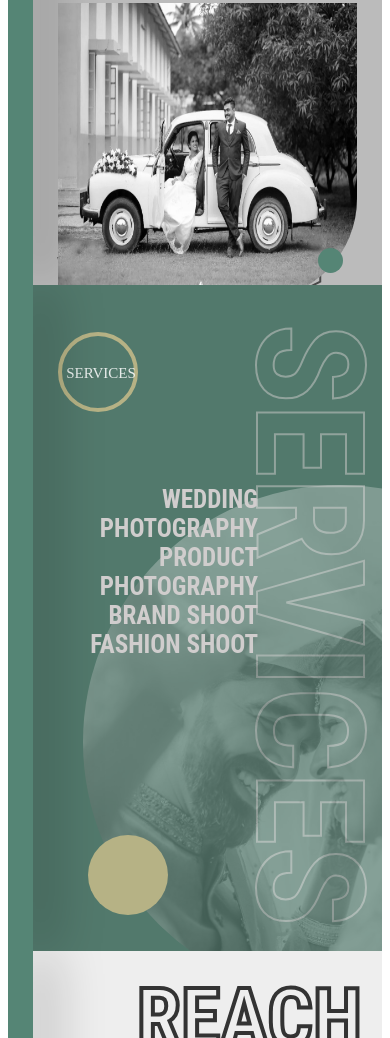
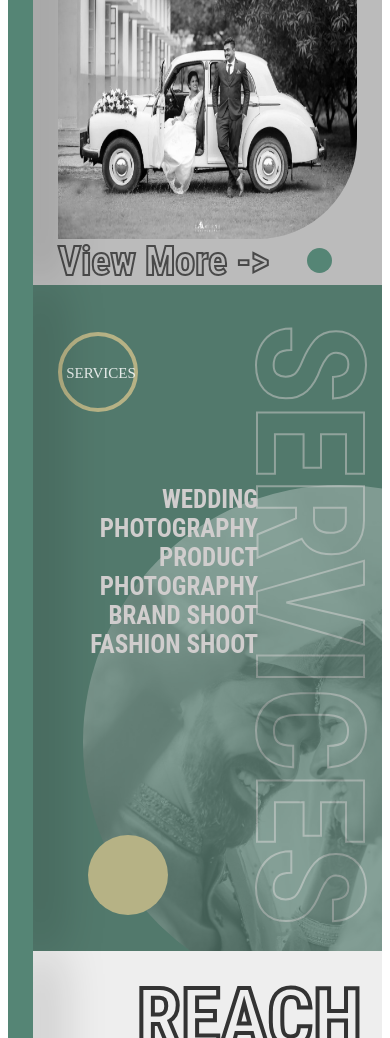
Before and after one commit to webxited/webxited.github.io, a plain HTML site: page index.html in a window 390 px wide. Shown: the part 3645-4683 px from the top of the page. Drawn offline with nearby package versions, Linux system fonts and the light colour scheme.

Commit message:
Made changes for screen size - 3rd version

```diff
--- a/css/main.css
+++ b/css/main.css
@@ -1811,7 +1811,7 @@ body {
 .v30_65 {
   width: 80%;
   height: 296px !important;
-  top: 1190px;
+  top: 1140px;
   left: 50px;
 }
 .v30_65 img{
@@ -1821,7 +1821,7 @@ body {
 .v30_66 {
   width: 80%;
   height: 296px !important;
-  top: 1515px;
+  top: 1460px;
   left: 50px;
 }
 .v30_66 img{
@@ -1831,7 +1831,7 @@ body {
 .v30_62 {
   width: 80%;
   height: 296px !important;
-  top: 1840px;
+  top: 1780px;
   left: 50px;
 }
 .v30_62 img{
@@ -1841,7 +1841,7 @@ body {
 .v30_68 {
   width: 80%;
   height: 296px !important;
-  top: 2160px;
+  top: 2100px;
   left: 50px;
 }
 .v30_68 img{
@@ -1852,15 +1852,16 @@ body {
   width: 25px;
   height: 25px;
   top: 2405px;
-  left: 310px;
+  left: unset;
+  right: 50px !important;
 }
 .v30_31_G {
-  width: 550px;
-  height: 2405px;
-  top: 2405px;
+  width: 300px;
+  height: unset;
+  top: 2395px;
   right:unset;
   left: 50px;
-  font-size: 50px;
+  font-size: 40px;
   transform: unset;
 }
 
```
